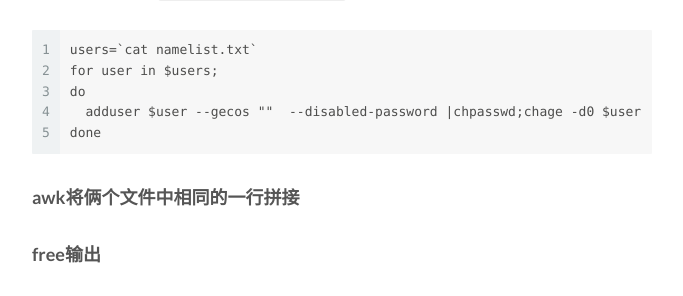
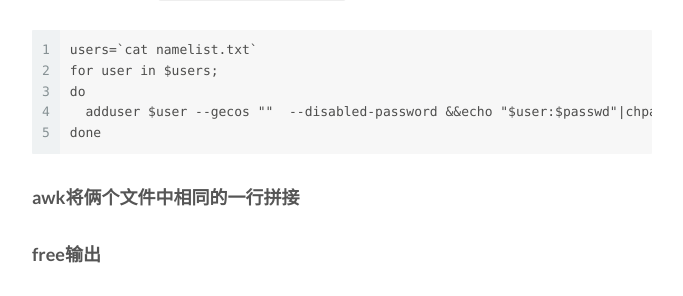
Before and after one commit to tuobashaoli/tuobashaoli.github.io, a Jekyll site: the page built from _posts/2019-05-10-interview.markdown, in a window 1280 px wide. Shown: the part 1995-2291 px from the top of the page, without its empty margins (428-1111 px from the left). Built offline with Jekyll 4.4.1, drawn with Linux system fonts in a browser that asks for light colours; comment, search, counter and statistics services are not loaded.

````diff
--- a/_posts/2019-04-06-shell.markdown
+++ b/_posts/2019-04-06-shell.markdown
@@ -129,7 +129,13 @@ adduser $username --ingroup sudo --disabled-password --gecos "" && echo "$userna
 
 ##### sshpass
 
+`ssh-keygen -N "" -C "" -f ~/.ssh/id_rsa`
+
 `sshpass -p $passwd ssh-copy-id -u $username -i ~$username/.ssh/id_rsa.pub $user@$ip`
+
+##### /dev/urandom
+
+`head -n 20 | md5sum | cut -c 1-10`
 
 shell脚本
 =========
--- a/_posts/2019-05-10-interview.markdown
+++ b/_posts/2019-05-10-interview.markdown
@@ -78,7 +78,7 @@ Shell进程所能使用的最大虚拟内存限制
 users=`cat namelist.txt`
 for user in $users;
 do
-  adduser $user --gecos ""  --disabled-password |chpasswd;chage -d0 $user
+  adduser $user --gecos ""  --disabled-password &&echo "$user:$passwd"|chpasswd;chage -d0 $user
 done
 ```
 
````
